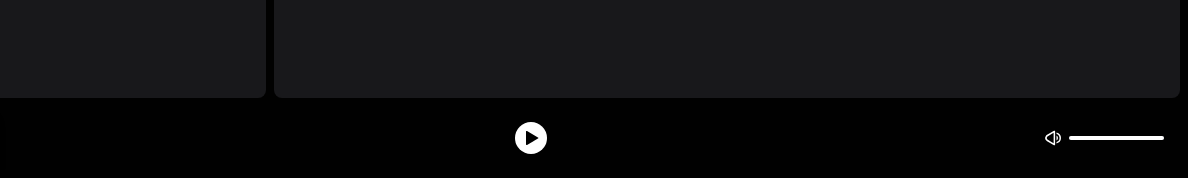
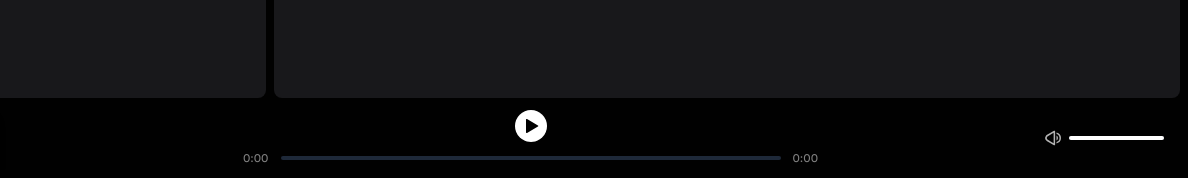
Before and after one commit to larabc/spotify-clone, an Astro site: page / in a window 1280 px wide. Shown: the part 622-800 px from the top of the page, 92-1280 px from the left. Built offline with nearby package versions, Linux system fonts and the light colour scheme; Astro itself is replaced by a stand-in of ours.

Commit message:
add player bar

```diff
--- a/src/components/Player.jsx
+++ b/src/components/Player.jsx
@@ -1,5 +1,5 @@
 import { usePlayerStore } from "@/store/playerStore"
-import { useEffect, useState } from "react"
+import { use, useEffect, useState } from "react"
 import { useRef } from "react"
 import { Slider } from "./Slider"
 
@@ -53,18 +53,79 @@ const CurrentSong = ({ image, title, artists }) => {
     )
 }
 
+const SongControl = ({ audio }) => {
+    const [currentTime, setCurrentTime] = useState(0)
+
+    useEffect(() => {
+        audio.current.addEventListener('timeupdate', handleTimeUpdate)
+        return () => {
+            audio.current.removeEventListener('timeupdate', handleTimeUpdate)
+        }
+    }, [])
+
+    const handleTimeUpdate = () => {
+        setCurrentTime(audio.current.currentTime)
+    }
+
+    const formatTime = time => {
+        if (time == null) return '0:00'
+        const seconds = Math.floor(time % 60)
+        const minutes = Math.floor(time / 60)
+
+        return `${minutes}:${seconds.toString().padStart(2, '0')}`
+
+    }
+
+    const duration = audio?.current?.duration ?? 0
+
+    return (
+        <div className="flex gap-x-3 text-xs pt-2">
+            <span className="opacity-50">{formatTime(currentTime)}</span>
+
+            <Slider
+
+                max={audio?.current?.duration}
+                min={0}
+                className="w-[500px]"
+                value={[currentTime]}
+                onValueChange={(value) => {
+                    const [newCurrentTime] = value
+                    audio.current.currentTime = newCurrentTime
+                }}
+            />
+
+            <span className="opacity-50">{formatTime(duration)}</span>
+        </div>
+    )
+}
+
 const VolumeControl = () => {
     const volume = usePlayerStore(state => state.volume)
     const setVolume = usePlayerStore(state => state.setVolume)
+    const previousVolumeRef = useRef(volume)
+
+    const isVolumeSilenced = volume < 0.1
+    const handleClickVolume = () => {
+        if (isVolumeSilenced) {
+            setVolume(previousVolumeRef.current)
+        } else {
+            previousVolumeRef.current = volume
+            setVolume(0)
+        }
+    }
+
 
     return (
         <div className="flex justify-center gap-x-2 text-white">
-            {volume < 0.1 ? <VolumeSilenced /> : <VolumeFull />}
+            <button className="opacity-70 hover:opacity-70 transition" onClick={handleClickVolume}>
+                {isVolumeSilenced ? <VolumeSilenced /> : <VolumeFull />}
+            </button>
             <Slider
                 defaultValue={[100]}
                 max={100}
                 min={0}
                 className="w-[95px]"
+                value={[volume * 100]}
                 onValueChange={(value) => {
                     const [newVolume] = value
                     const volumeValue = newVolume / 100
@@ -109,10 +170,11 @@ export function Player() {
                 <CurrentSong {...currentMusic.song} />
             </div>
             <div className="grid place-content-center gap-4 flex-1">
-                <div className="flex justify-center">
+                <div className="flex justify-center flex-col items-center">
                     <button className="bg-white rounded-full p-2" onClick={handleClick}>
                         {isPlaying ? <Pause /> : <Play />}
                     </button>
+                    <SongControl audio={audioRef} />
                     <audio ref={audioRef} />
                 </div>
             </div>
```
